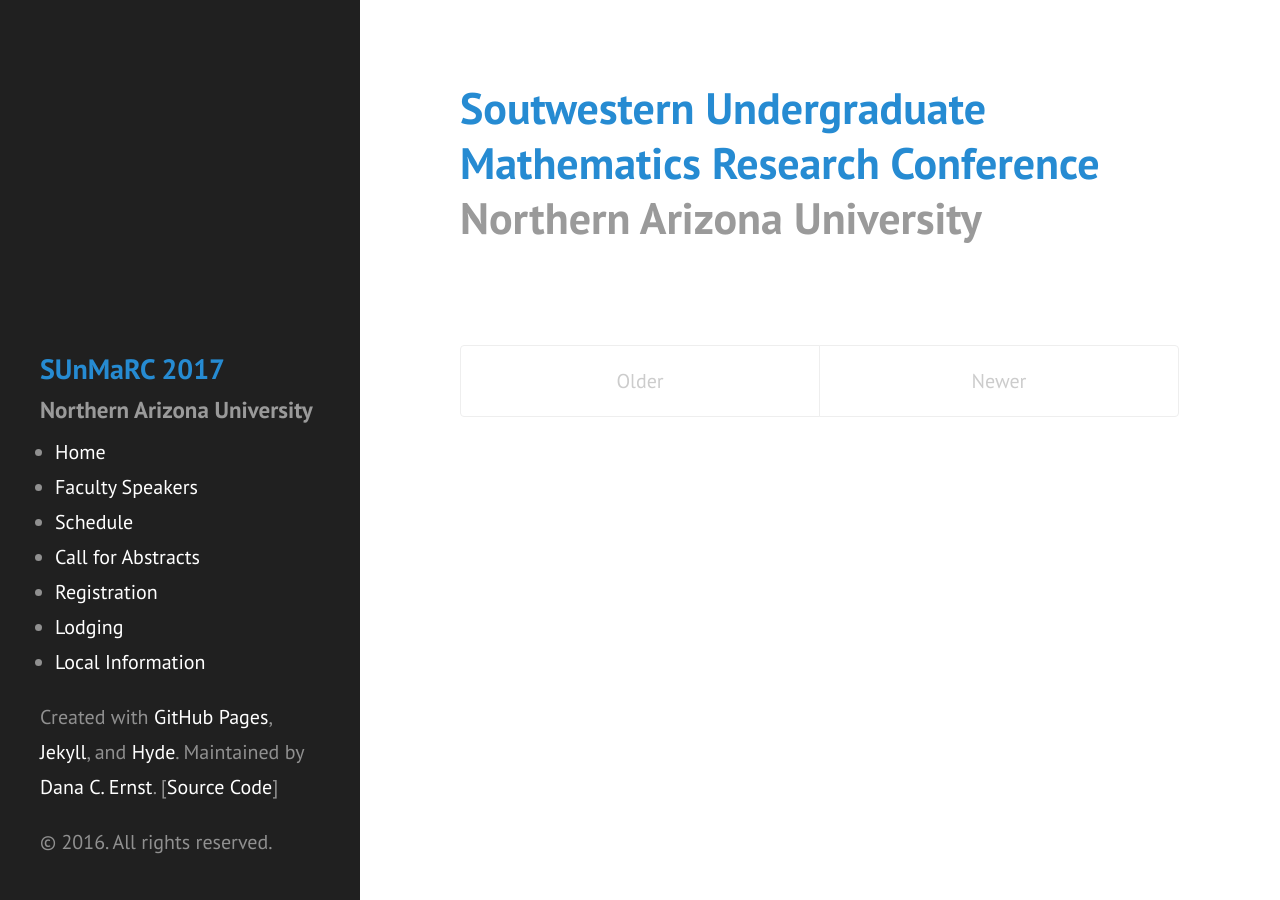
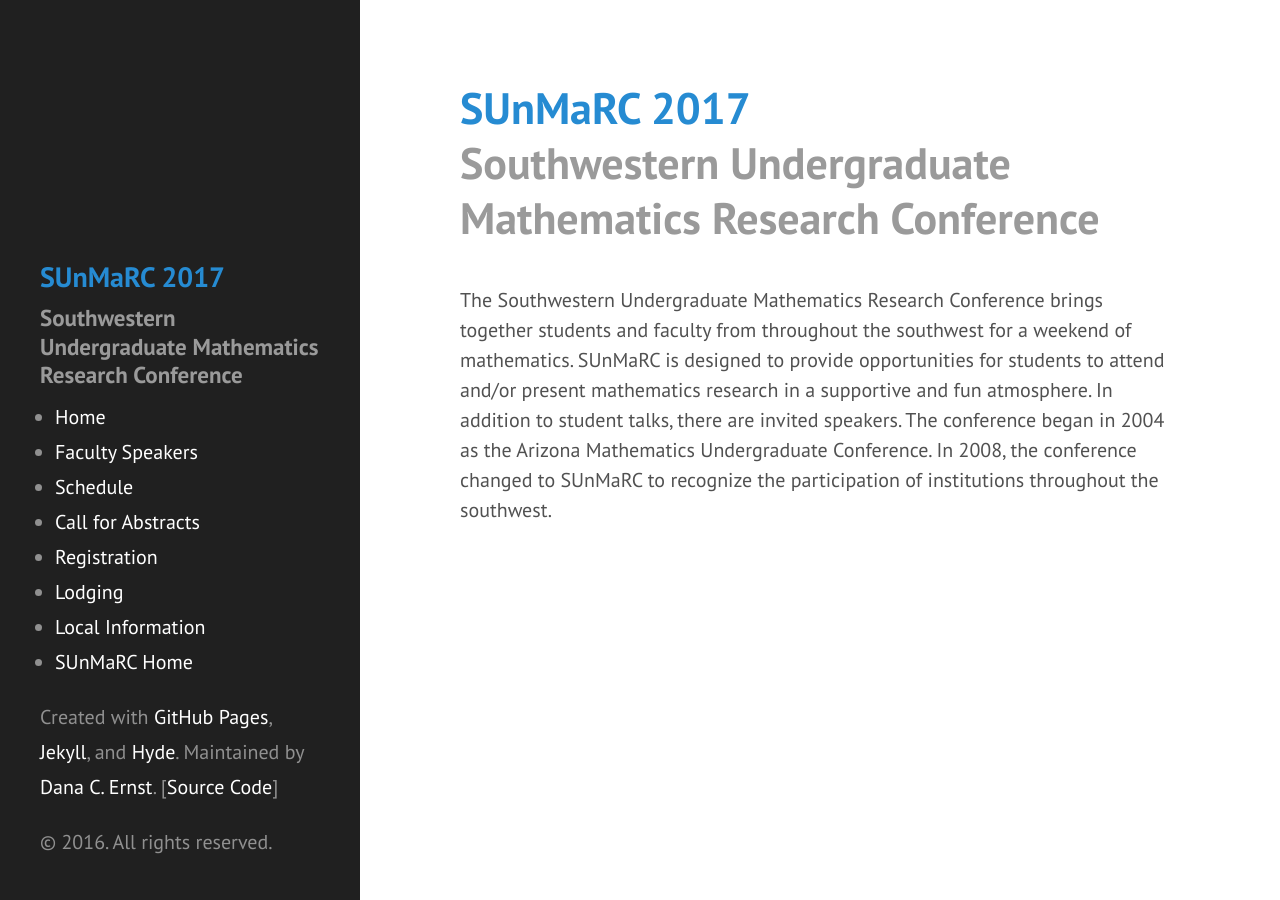
Before and after one commit to NAUMathStat/sunmarc2017, a Jekyll site: the page built from index.html, in a window 1280 px wide. Built offline with Jekyll 4.4.1, drawn with Linux system fonts in a browser that asks for light colours; the list of posts is cut into pages by our own code.

Commit message:
Updates to SUnMaRC

```diff
--- a/_config.yml
+++ b/_config.yml
@@ -11,8 +11,8 @@ permalink:           pretty
 # relative_permalinks: true
 
 # Setup
-title:               Soutwestern Undergraduate Mathematics Research Conference
-tagline:             'Northern Arizona University'
+title:               SUnMaRC 2017
+tagline:             'Southwestern Undergraduate Mathematics Research Conference'
 description:         'SUnMaRC 2017'
 url:                 'http://NAUMathStat.github.io'
 baseurl:             '/sunmarc2017'
--- a/_includes/sidebar.html
+++ b/_includes/sidebar.html
@@ -15,6 +15,8 @@
 <li><a class="sidebar-nav-item" href="{{ site.baseurl }}/registration">Registration</a></li>
 <li><a class="sidebar-nav-item" href="{{ site.baseurl }}/lodging">Lodging</a></li>
 <li><a class="sidebar-nav-item" href="{{ site.baseurl }}/localinfo">Local Information</a></li>
+<li><a class="sidebar-nav-item" href="http://www.sunmarc.org">SUnMaRC Home</a></li>
+
 </ul>
 
 <div class="sidebar-nav-item">
--- a/index.html
+++ b/index.html
@@ -3,6 +3,17 @@ layout: default
 title: Home
 ---
 
+The Southwestern Undergraduate Mathematics Research Conference brings together
+students and faculty from throughout the southwest for a weekend of mathematics.
+SUnMaRC is designed to provide opportunities for students to attend and/or
+present mathematics research in a supportive and fun atmosphere.  In addition to
+student talks, there are invited speakers.
+
+The conference began in 2004 as the Arizona Mathematics Undergraduate
+Conference.  In 2008, the conference changed to SUnMaRC to recognize the
+participation of institutions throughout the southwest.
+
+<!--
 <div class="posts">
   {% for post in paginator.posts %}
   <div class="post">
@@ -35,3 +46,4 @@ title: Home
     <span class="pagination-item newer">Newer</span>
   {% endif %}
 </div>
+-->
```
